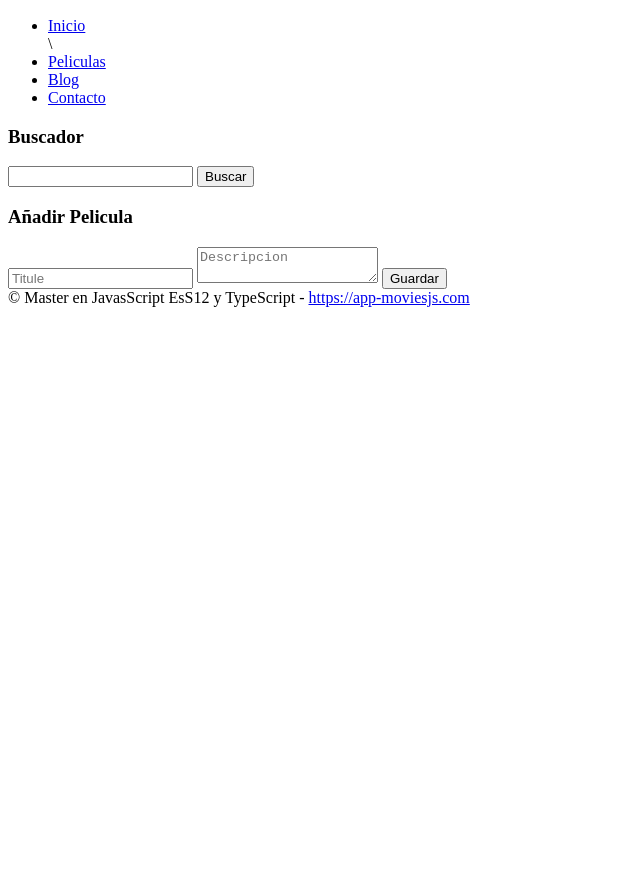
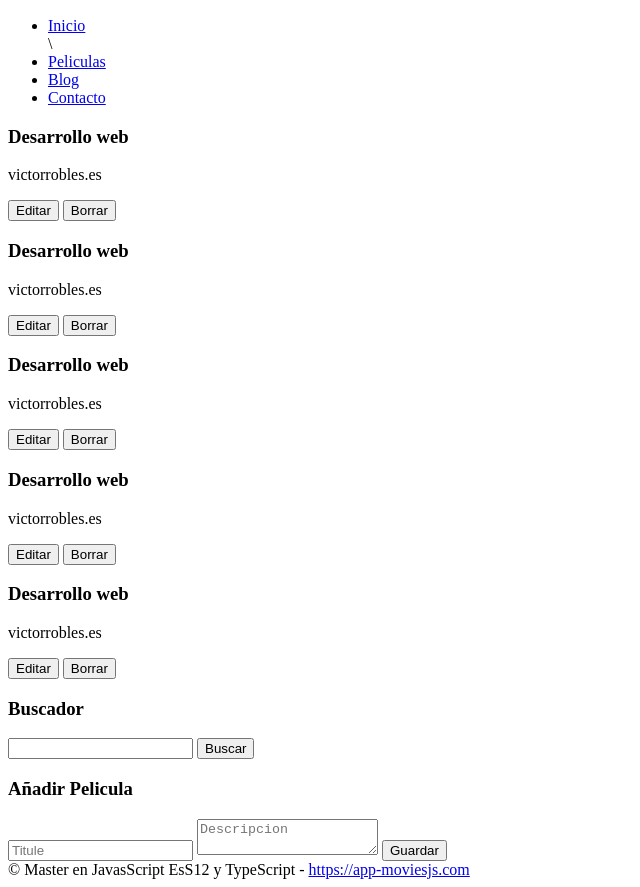
Before and after one commit to Julio-Antigua/app-movies--React-, a plain HTML site: page index.html in a window 1280 px wide. Shown: the part 50-937 px from the top of the page, without its empty margins (0-640 px from the left). Before the commit the page ends 800 px from the top, so only its background shows below. Drawn offline with Linux system fonts and the light colour scheme.

Commit message:
articulos del html

```diff
--- a/index.html
+++ b/index.html
@@ -27,8 +27,60 @@
         <!-- Contecnido principal -->
         <section class="content">
             <!-- aqui van las peliculas -->
+            <article class="peli-item">
+                <h3 class="title">Desarrollo web</h3>
+                <p class="description">victorrobles.es</p>
+
+                <button class="edit">Editar</button>
+                <button class="delete">Borrar</button>
+            </article>
         </section>
 
+        <section class="content">
+            <!-- aqui van las peliculas -->
+            <article class="peli-item">
+                <h3 class="title">Desarrollo web</h3>
+                <p class="description">victorrobles.es</p>
+
+                <button class="edit">Editar</button>
+                <button class="delete">Borrar</button>
+            </article>
+        </section>
+
+        <section class="content">
+            <!-- aqui van las peliculas -->
+            <article class="peli-item">
+                <h3 class="title">Desarrollo web</h3>
+                <p class="description">victorrobles.es</p>
+
+                <button class="edit">Editar</button>
+                <button class="delete">Borrar</button>
+            </article>
+        </section>
+
+        <section class="content">
+            <!-- aqui van las peliculas -->
+            <article class="peli-item">
+                <h3 class="title">Desarrollo web</h3>
+                <p class="description">victorrobles.es</p>
+
+                <button class="edit">Editar</button>
+                <button class="delete">Borrar</button>
+            </article>
+        </section>
+
+        <section class="content">
+            <!-- aqui van las peliculas -->
+            <article class="peli-item">
+                <h3 class="title">Desarrollo web</h3>
+                <p class="description">victorrobles.es</p>
+
+                <button class="edit">Editar</button>
+                <button class="delete">Borrar</button>
+            </article>
+        </section>
+
+        <!-- Barra lateral -->
         <aside class="sidebar">
             <section class="search">
                 <h3 class="title">Buscador</h3>
@@ -48,6 +100,7 @@
             </section>
         </aside>
 
+        <!-- Pie de pagina -->
         <footer>
             &copy; Master en JavasScript EsS12 y TypeScript - <a href="#">https://app-moviesjs.com</a>
         </footer>
```
